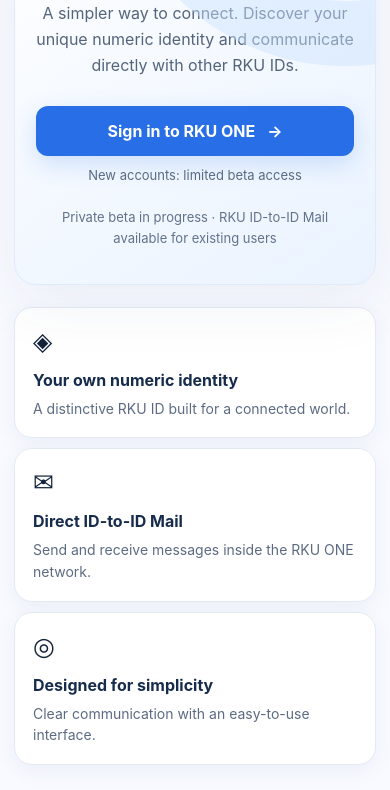
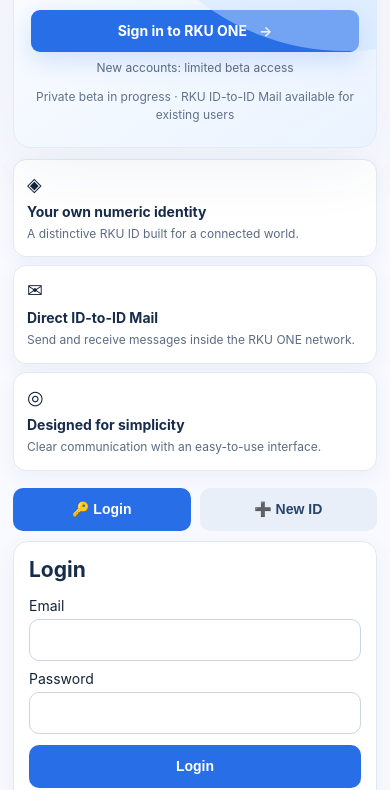
Before and after one commit to meetbrar790-png/rku-one, a plain HTML site: page index.html in a window 390 px wide. Shown: the part 280-1070 px from the top of the page. Drawn offline with Linux system fonts and the light colour scheme.

Commit message:
Make mobile homepage compact and English-first while preserving existing RKU Mail functionality (#8)

```diff
--- a/index.html
+++ b/index.html
@@ -57,6 +57,37 @@ body:has(#mailPanel:not([hidden])) .hero,body:has(#mailPanel:not([hidden])) .int
 body:has(#mailPanel:not([hidden])) main{max-width:900px}
 @media(prefers-reduced-motion:reduce){html{scroll-behavior:auto}}
 @media(max-width:640px){.hero-actions{flex-direction:column;gap:11px}.hero-primary{width:100%}}
+
+/* Compact, English-first global presentation. No changes to auth/mail logic. */
+body{font-size:15px}
+main{max-width:990px;padding:14px 16px 46px}
+.site-top{padding:5px 0 12px}
+.brand{font-size:21px}
+.site-top label{font-size:12px}
+#languageSelect{font-size:13px!important;padding:8px!important}
+.hero{padding:34px 24px 27px;border-radius:20px}
+.hero-kicker{font-size:10px;padding:6px 11px;letter-spacing:.08em}
+.hero h1{font-size:clamp(30px,5vw,52px);margin:13px auto 11px;line-height:1.12}
+.hero p{font-size:15px;line-height:1.5;max-width:520px}
+.hero-actions{margin:17px auto 0;gap:10px}
+.hero-primary{min-height:43px;padding:10px 17px;font-size:14px;border-radius:9px}
+.hero-secondary{font-size:12px}
+.hero-note{margin-top:13px!important;font-size:12px!important}
+.intro-grid{gap:11px;margin:15px 0}
+.intro-item{padding:15px;border-radius:13px}
+.intro-item .symbol{font-size:19px;margin-bottom:7px}
+.intro-item strong{font-size:14px}
+.intro-item p{font-size:12px;margin:5px 0 0}
+.card{padding:16px;margin:11px 0;border-radius:15px}
+h2{font-size:21px}
+label{font-size:14px;margin:9px 0 5px}
+input,textarea{padding:11px}
+button{font-size:14px;padding:10px 13px;min-height:43px;margin-top:11px}
+#authTabs{margin:17px auto 9px}
+.auth-card{margin:10px auto 20px}
+.features div{padding:14px}
+footer{margin-top:24px}
+@media(max-width:640px){main{padding:10px 13px 34px}.site-top{padding-bottom:10px}.brand{font-size:20px}.hero{padding:29px 17px 23px;border-radius:18px}.hero h1{font-size:clamp(30px,8vw,40px)}.hero p{font-size:14px}.hero-actions{gap:8px}.hero-primary{width:100%;min-height:42px}.intro-grid{gap:8px;margin:11px 0}.intro-item{padding:13px}.card{padding:15px}.features{gap:9px}}
 </style>
 </head>
 <body><main><div class="site-top"><div class="brand" aria-label="RKU ONE">RKU <span>ONE</span></div><div style="display:flex;align-items:center;gap:8px"><label for="languageSelect">Language</label><select id="languageSelect" aria-label="Select language" style="padding:10px;border-radius:10px;font-size:14px"><option value="en">English</option><option value="pa">ਪੰਜਾਬੀ</option></select></div></div>
@@ -174,6 +205,6 @@ const textWalker=document.createTreeWalker(document.body,NodeFilter.SHOW_TEXT);
 while(textWalker.nextNode()){const node=textWalker.currentNode;const key=node.nodeValue.trim();if(langMap[key])translationNodes.push({node,key});}
 function setLanguage(lang){const choice=lang==="pa"?1:0;document.documentElement.lang=lang;for(const {node,key} of translationNodes)node.nodeValue=langMap[key][choice];document.getElementById("languageSelect").value=lang;try{localStorage.setItem("rkuLanguage",lang);}catch(e){}}
 document.getElementById("languageSelect").addEventListener("change",e=>setLanguage(e.target.value));
-let initialLanguage="en";try{initialLanguage=localStorage.getItem("rkuLanguage")||((navigator.language||"").startsWith("pa")?"pa":"en");}catch(e){}
+let initialLanguage="en";try{initialLanguage=localStorage.getItem("rkuLanguage")||"en";}catch(e){}
 setLanguage(initialLanguage);
 </script></body></html>
```
